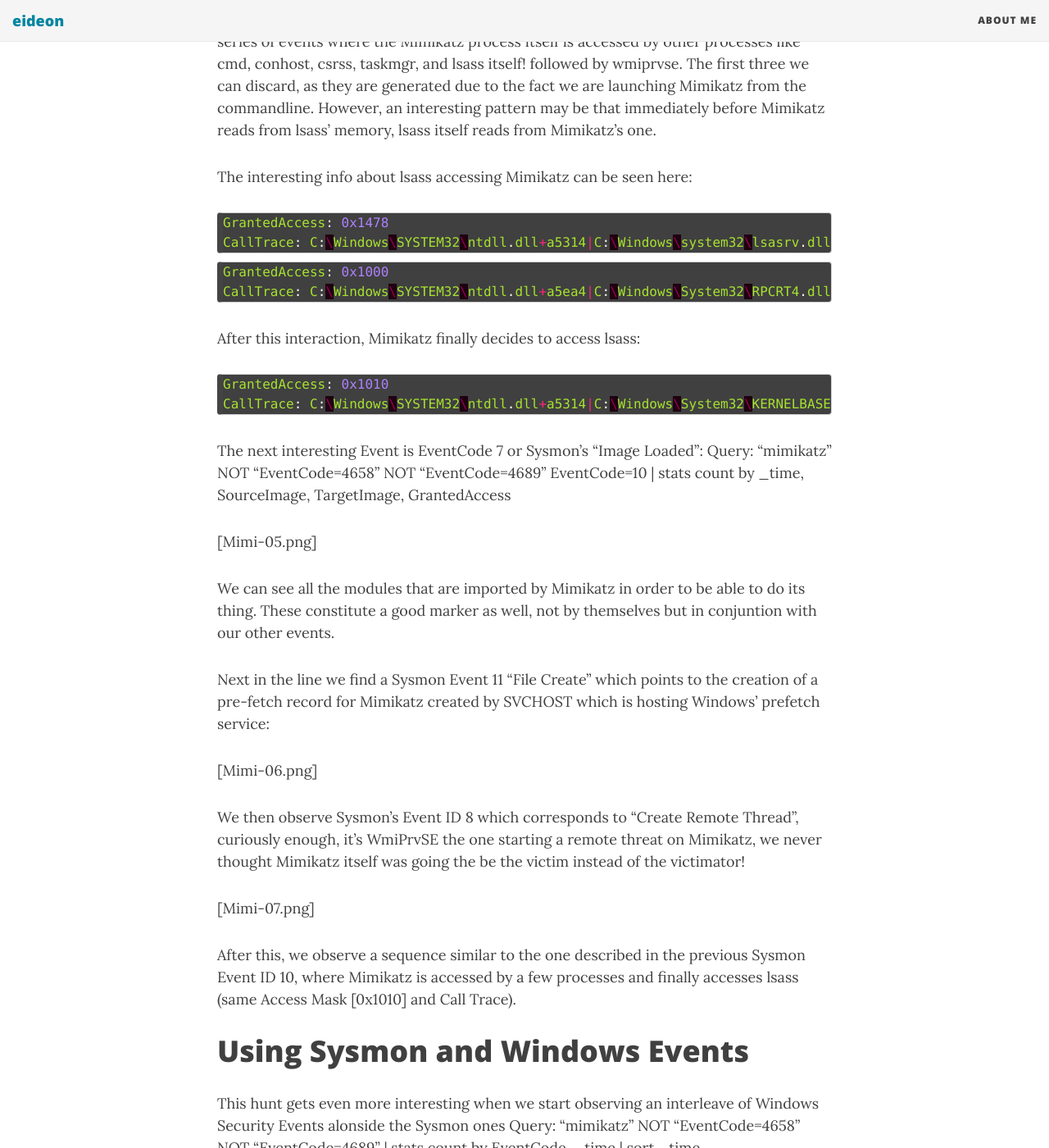
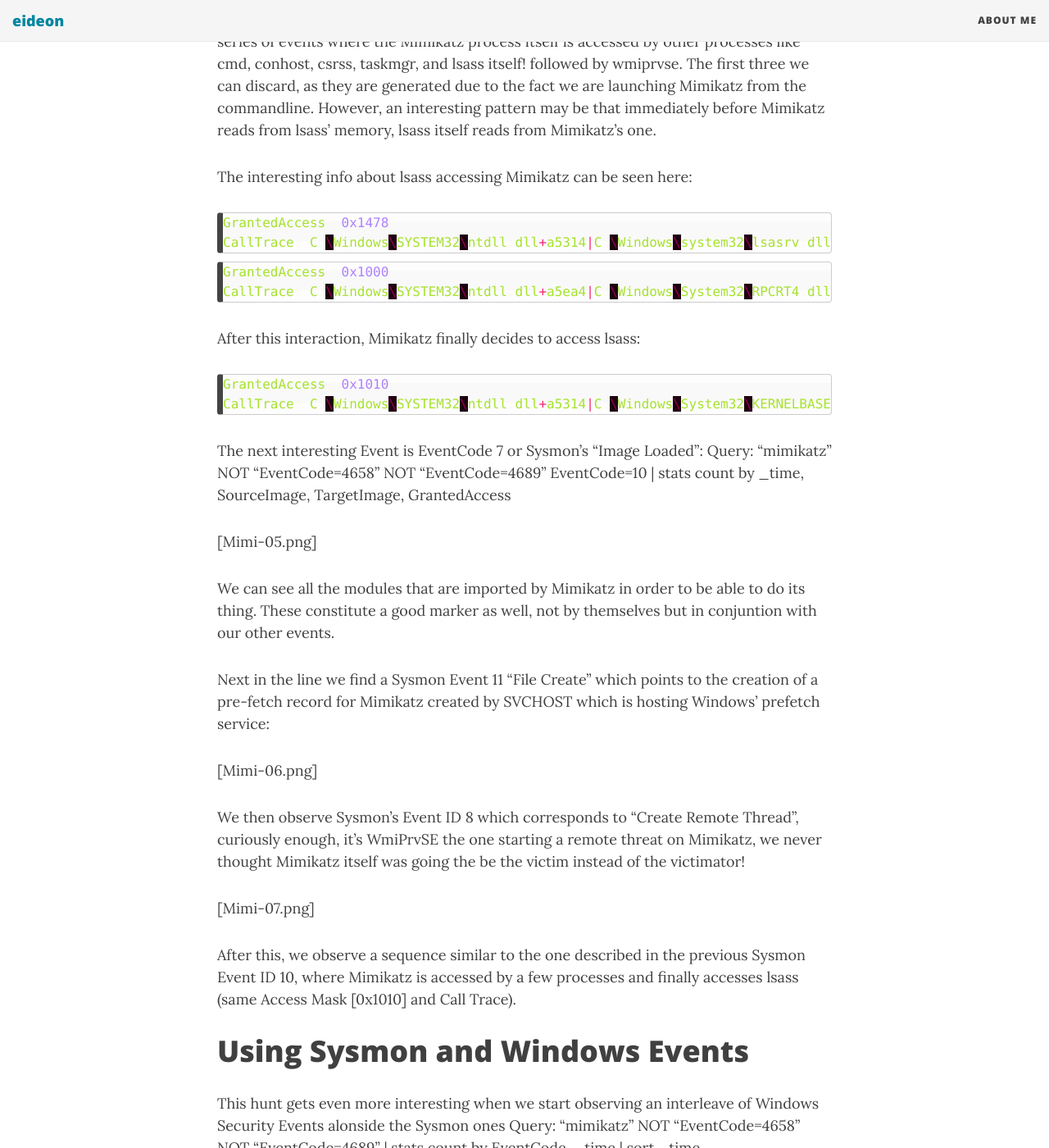
Before and after one commit to darkquasar/darkquasar.github.io, a Jekyll site: the page built from _posts/2017-09-09-THL01-Mimikatz.md, in a window 1280 px wide and 1400 px high, scrolled down 1435 px. Shown: the whole window at 82% size. Built offline with Jekyll 4.4.1, drawn with Linux system fonts in a browser that asks for light colours; nearby versions of some CDN libraries.

Commit message:
Update main.css

```diff
--- a/css/main.css
+++ b/css/main.css
@@ -29,7 +29,7 @@
   color: #0085a1;
 }
 blockquote {
-  color: #ffffff;
+  color: #808080;
   font-style: italic;
 }
 blockquote p:first-child {
@@ -649,7 +649,8 @@
   white-space: pre;
 }
 pre.highlight, .highlight > pre, td.code pre {
-  background: #404040;
+  background: #FAFAFA;
+  background-image: linear-gradient(#F9F9F9 50%, #FDFDFD 50%);
   background-repeat: repeat;
   background-size: 3em 3em;
   background-position: 0px 10px;
@@ -659,7 +660,7 @@
 td.gutter pre {
   padding: 0;
   border: none;
-  background-color: #404040;
+  background-color: #fff;
 }
 .highlight > pre {
   padding: 0;
```
